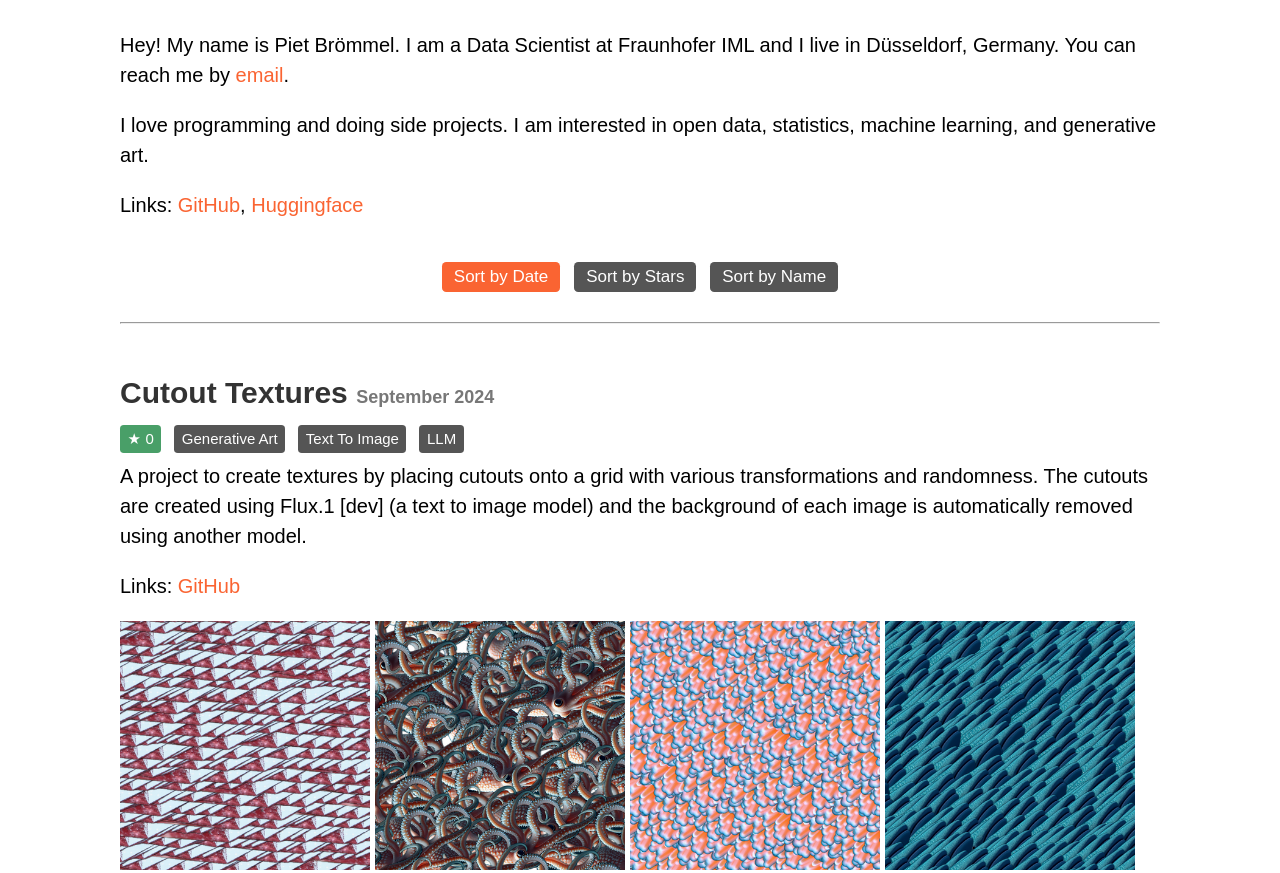
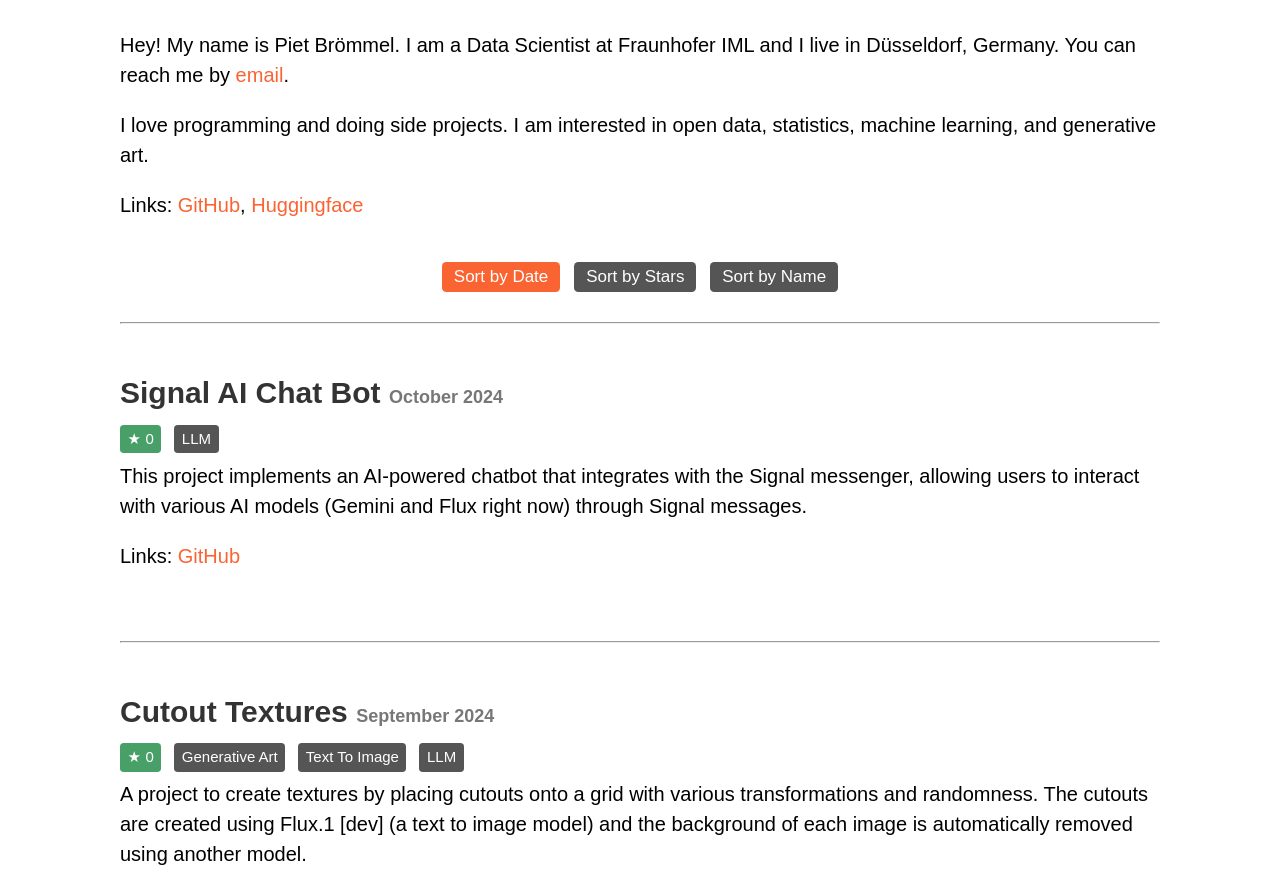
Before and after one commit to piebro/piebro.github.io, a plain HTML site: page index.html in a window 1280 px wide. Shown: the top 873 px of the page. Drawn offline with Linux system fonts and the light colour scheme.

Commit message:
add project Signal AI Chat Bot

```diff
--- a/index.html
+++ b/index.html
@@ -266,6 +266,23 @@
 </div>
 
 <div class="projects-container">
+
+  <div class="project">
+    <hr>
+    <h2>Signal AI Chat Bot <small>October 2024</small></h2>
+    <a href="https://github.com/piebro/singal-ai-chat/stargazers" class="tag star"><span class="star-icon">&#9733;</span>0</a>
+    <a href="?tag=LLM" class="tag">LLM</a>
+    <div class="right-img-flex">
+      <div class="content-text">
+        <p>
+          This project implements an AI-powered chatbot that integrates with the Signal messenger, allowing users to interact with various AI models (Gemini and Flux right now) through Signal messages.
+        </p>
+        <p>
+          Links: <a href="https://github.com/piebro/singal-ai-chat?ref=piebro.github.io">GitHub</a>
+        </p>
+      </div>
+    </div>
+  </div>
 
   <div class="project">
     <hr>
```
